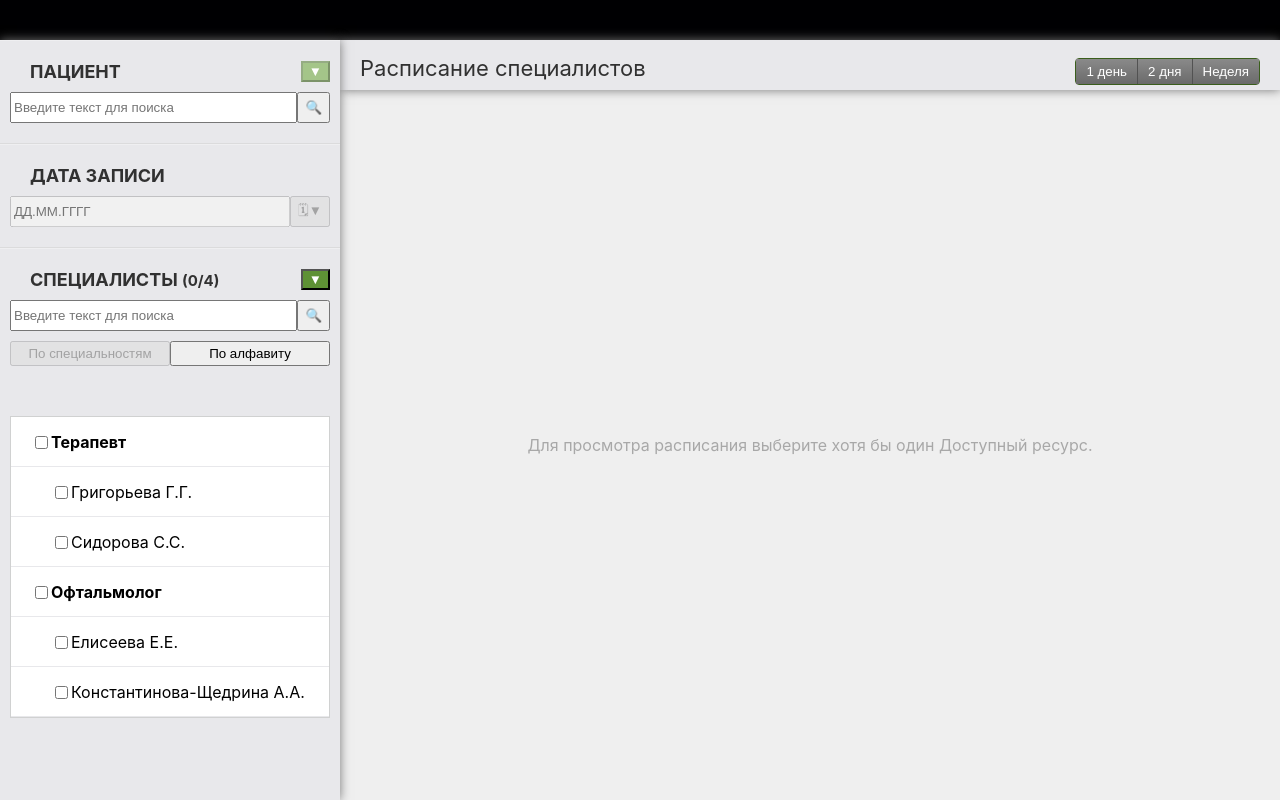
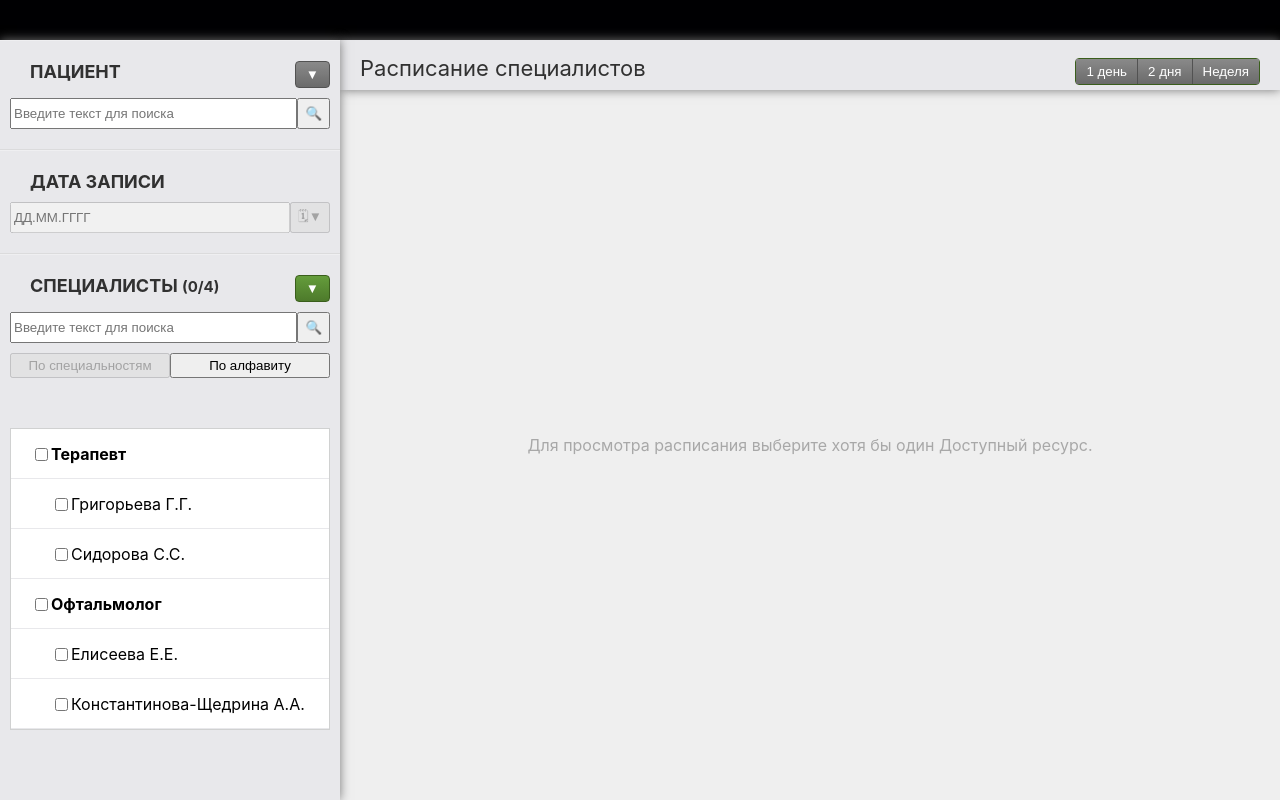
Before and after one commit to pwrmind/react-schedule, a React (Create React App) app: page / in a window 1280 px wide. Built offline with nearby package versions, Linux system fonts and the light colour scheme.

Commit message:
:wrench:

```diff
--- a/src/views/Schedule/LeftPanel/PatientAppointment/PatientAppointment.scss
+++ b/src/views/Schedule/LeftPanel/PatientAppointment/PatientAppointment.scss
@@ -20,11 +20,36 @@
     }
 
     &-button {
-      background-color: #5e9135;
+      background: rgb(124, 172, 87);
+      background: linear-gradient(180deg, rgba(124, 172, 87, 1) 0%, rgba(100, 156, 59, 1) 2%, rgba(77, 122, 43, 1) 100%);
+      cursor: pointer;
       color: white;
+      border: 1px solid #3a5e1c;
+      border-radius: 4px;
+      padding: 5px 10px;
+      margin: 0;
 
       &:disabled {
-        background-color: #a4c589;
+        cursor: default;
+        filter: grayscale(1);
+
+        &:hover {
+          opacity: 1;
+        }
+      }
+
+      &:active {
+        background: rgb(58,94,28);
+        background: linear-gradient(180deg, rgba(58,94,28,1) 0%, rgba(76,121,44,1) 100%);
+      }
+
+      &:focus {
+        border: 0;
+        outline: 0;
+      }
+
+      &:hover {
+        opacity: 0.9;
       }
     }
 
--- a/src/views/Schedule/LeftPanel/ResourceAppointment/ResourceAppointment.scss
+++ b/src/views/Schedule/LeftPanel/ResourceAppointment/ResourceAppointment.scss
@@ -20,11 +20,36 @@
     }
 
     &-button {
-      background-color: #5e9135;
+      background: rgb(124, 172, 87);
+      background: linear-gradient(180deg, rgba(124, 172, 87, 1) 0%, rgba(100, 156, 59, 1) 2%, rgba(77, 122, 43, 1) 100%);
+      cursor: pointer;
       color: white;
+      border: 1px solid #3a5e1c;
+      border-radius: 4px;
+      padding: 5px 10px;
+      margin: 0;
 
       &:disabled {
-        background-color: #a4c589;
+        cursor: default;
+        filter: grayscale(1);
+
+        &:hover {
+          opacity: 1;
+        }
+      }
+
+      &.active {
+        background: rgb(58,94,28);
+        background: linear-gradient(180deg, rgba(58,94,28,1) 0%, rgba(76,121,44,1) 100%);
+      }
+
+      &:focus {
+        border: 1px solid #3a5e1c;
+        outline: 0;
+      }
+
+      &:hover {
+        opacity: 0.9;
       }
     }
 
--- a/src/views/Schedule/LeftPanel/ResourceAppointment/ResourceAppointment.tsx
+++ b/src/views/Schedule/LeftPanel/ResourceAppointment/ResourceAppointment.tsx
@@ -252,7 +252,7 @@ export default class ResourceAppointment extends Component<IResourceAppointmentP
 			<div className="resource-appointment__root">
 				<div className="resource-appointment__header">
 					<h1 className="resource-appointment__header-text">Специалисты <span>({this.state.selectedResources.length}/{this.state.resources.length})</span></h1>
-					<button className="resource-appointment__header-button" onClick={this.toggleHeaderPopup}>▼</button>
+					<button className={"resource-appointment__header-button" + (!this.state.headerOpened ? '' : ' active')} onClick={this.toggleHeaderPopup}>▼</button>
 
 					<div className={"resource-appointment__header-popup" + (this.state.headerOpened ? '' : ' closed')}>
 						<p onClick={() => this.setAllChecks(this.state.resources)}>Выбрать все</p>
```
